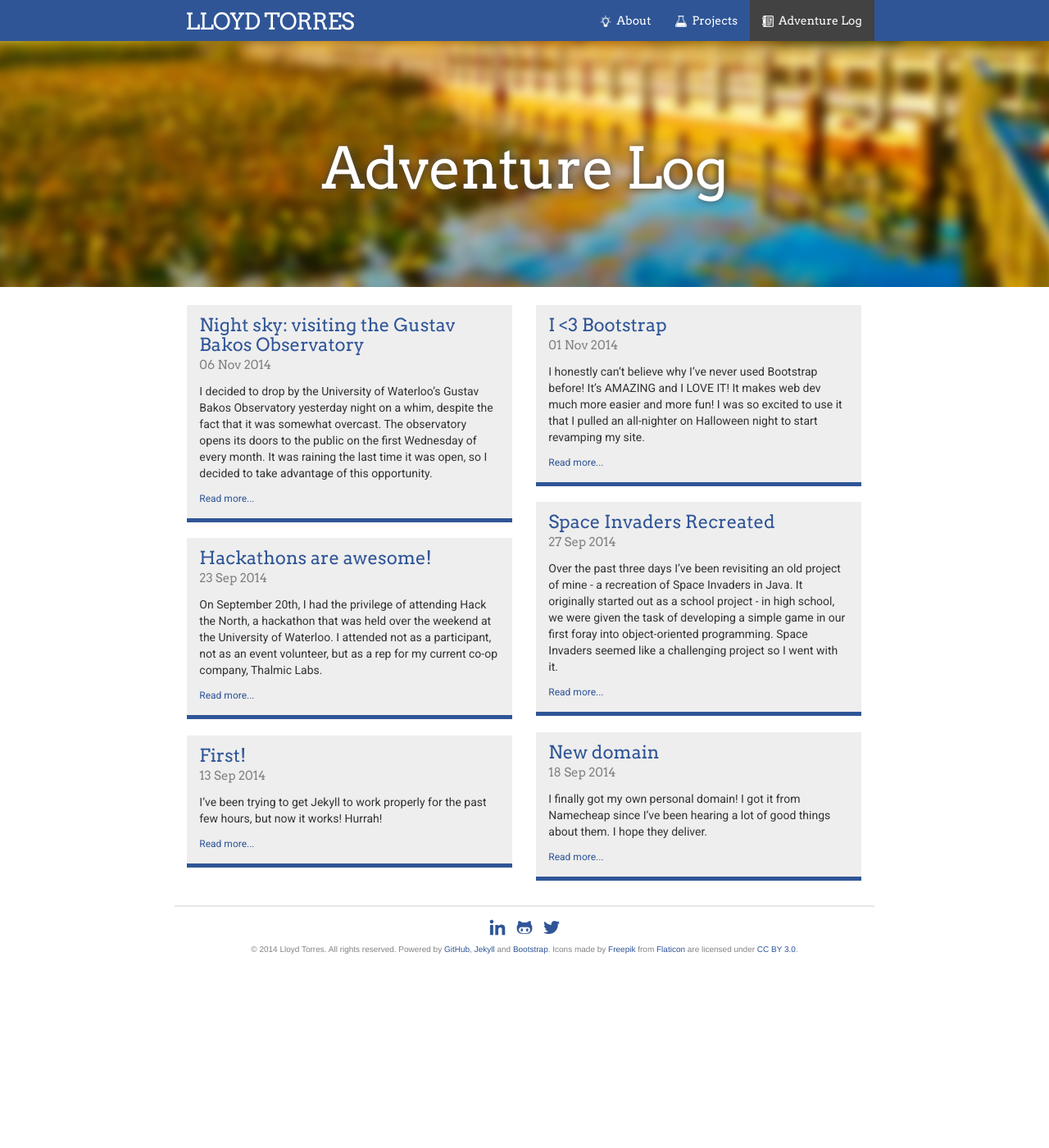
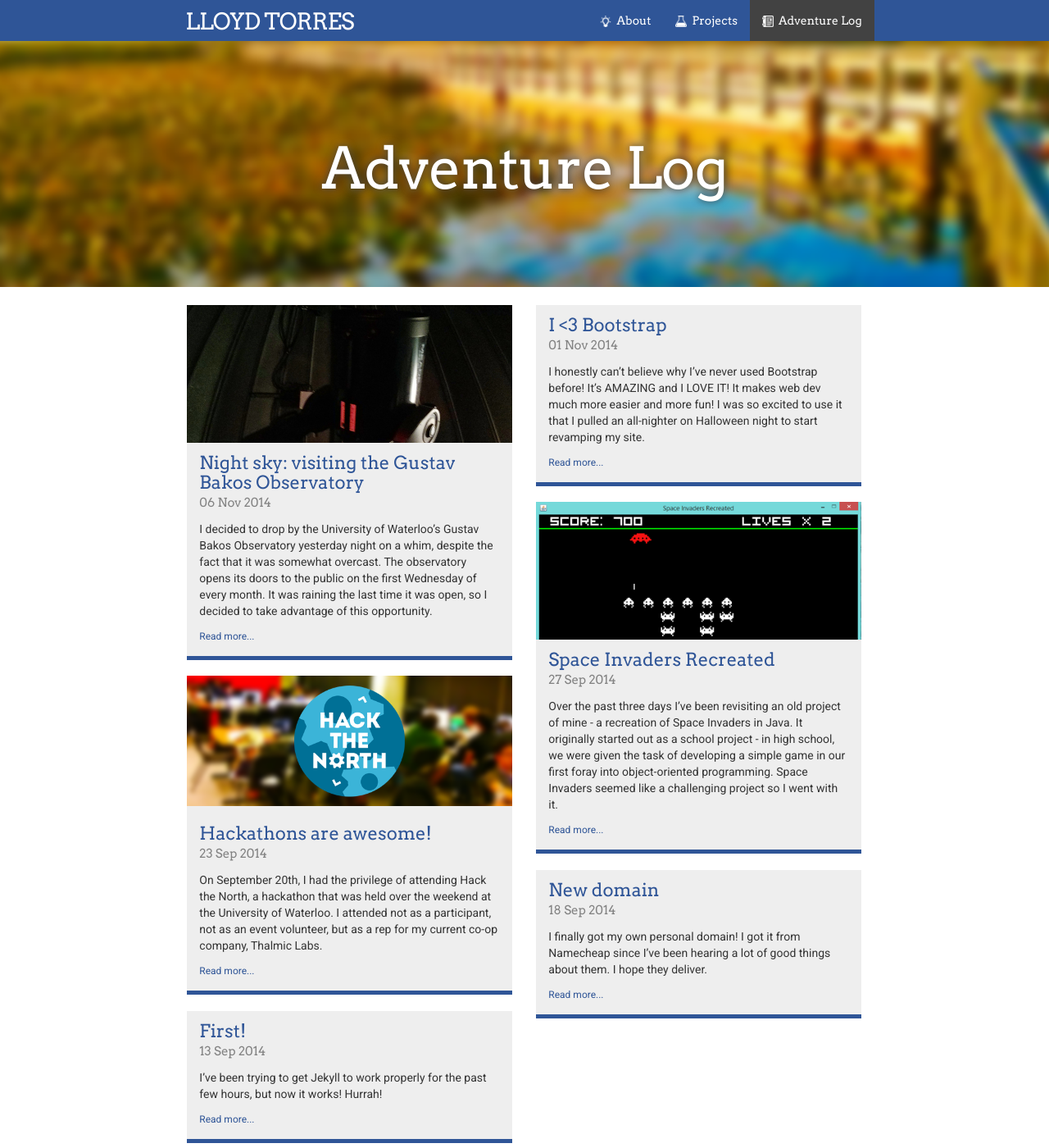
Before and after one commit to lloydtorres/lloydtorres.github.io, a Jekyll site: the page built from log.md, in a window 1280 px wide and 1400 px high. Shown: the whole window at 82% size. Built offline with Jekyll 4.4.1, drawn with Linux system fonts in a browser that asks for light colours; nearby versions of some CDN libraries.

Commit message:
Add image previews for blog posts

```diff
--- a/_layouts/tag_index.html
+++ b/_layouts/tag_index.html
@@ -40,6 +40,11 @@
                                           <div class="masonry">
                                               <div class="col-sm-6">
                                                   <div class="log-entry">
+                                                  {% if post.preview %}
+                                                  <div class="log-img">
+                                                      <a href="{{ post.url }}"><img src="{{ post.preview }}" title="{{ post.title }}" alt="{{ post.title }}"/></a>
+                                                  </div>
+                                                  {% endif %}
                                                       <div class="log-desc">
                                                           <h2><a href="{{ post.url }}">{{ post.title }}</a></h2>
                                                           <p class="post-meta">{{ post.date | date_to_string }}</p>
--- a/_sass/_layout.scss
+++ b/_sass/_layout.scss
@@ -465,6 +465,12 @@
     }
 }
 
+.log-img {
+    height: 168px;
+    width: 100%;
+    overflow: hidden;
+}
+
 .log-desc {
 
     padding: 15px;
--- a/log.md
+++ b/log.md
@@ -18,6 +18,11 @@ var msnry = new Masonry( container, {
     <div class="masonry">
          <div class="col-sm-6">
             <div class="log-entry">
+                {% if post.preview %}
+                <div class="log-img">
+                    <a href="{{ post.url }}"><img src="{{ post.preview }}" title="{{ post.title }}" alt="{{ post.title }}"/></a>
+                </div>
+                {% endif %}
                 <div class="log-desc">
                     <h2><a href="{{ post.url }}">{{ post.title }}</a></h2>
                     <p class="post-meta">{{ post.date | date_to_string }}</p>
```
Also changed, not shown: _posts/2014-09-23-hackathons-are-awesome.md (+1 -0 lines), _posts/2014-09-27-space-invaders.md (+1 -0 lines), _posts/2014-11-06-night-sky-visiting-gustav-bakos-observatory.md (+1 -0 lines), images/blog/20140923/htn-preview.png (added).
